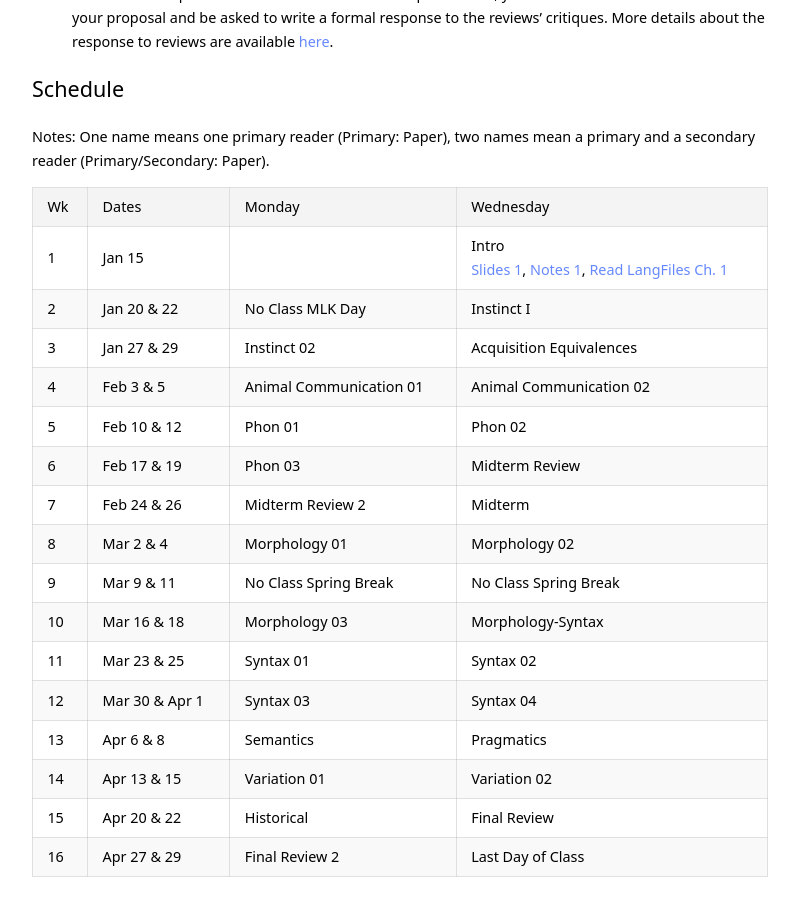
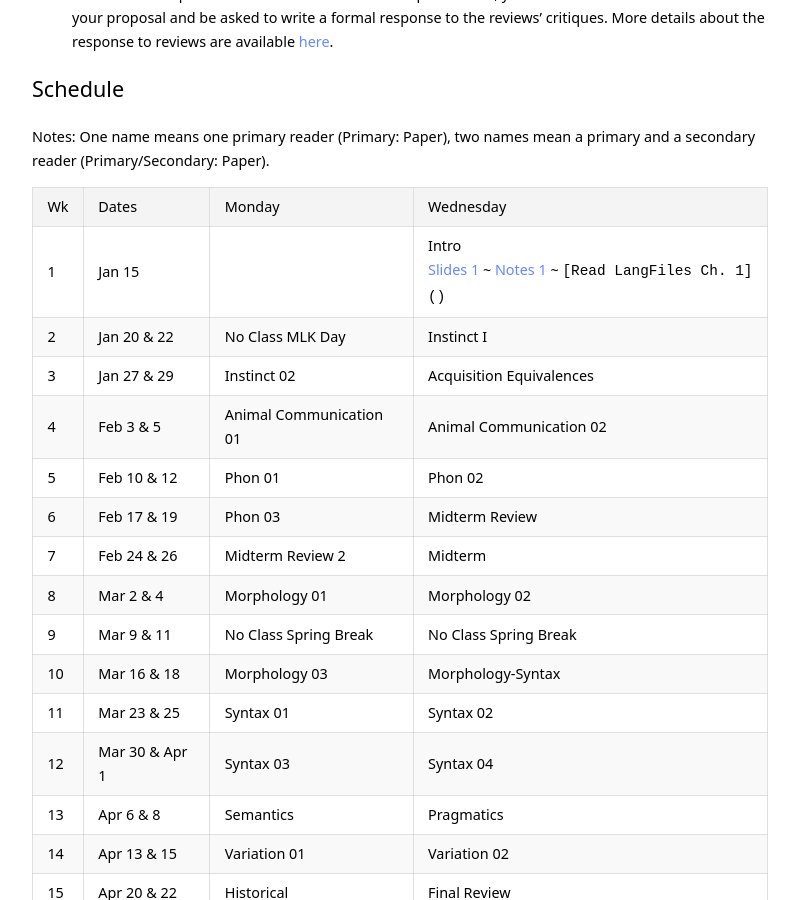
Before and after one commit to kschuler/ling001, a Jekyll site: the page built from ling001/index.md, in a window 1280 px wide and 900 px high, scrolled down 1264 px. Shown: the whole window, without its empty margins (240-1039 px from the left). Built offline with Jekyll 4.4.1, drawn with Linux system fonts in a browser that asks for light colours.

```diff
--- a/ling001/index.md
+++ b/ling001/index.md
@@ -39,7 +39,7 @@ Notes: One name means one primary reader (Primary: Paper), two names mean a prim
 
 Wk | Dates | Monday | Wednesday
  | --- | --- | --- | ---
-1 | Jan 15 |   | Intro<br>[Slides 1](), [Notes 1](), [Read LangFiles Ch. 1]()
+1 | Jan 15 |   | Intro<br>[Slides 1]() ~ [Notes 1]() ~ `[Read LangFiles Ch. 1]()`
 2 | Jan 20 & 22 | **No Class MLK Day** | Instinct I
 3 | Jan 27 & 29 | Instinct 02 | Acquisition Equivalences
 4 | Feb 3 & 5 | Animal Communication 01  | Animal Communication 02
```
